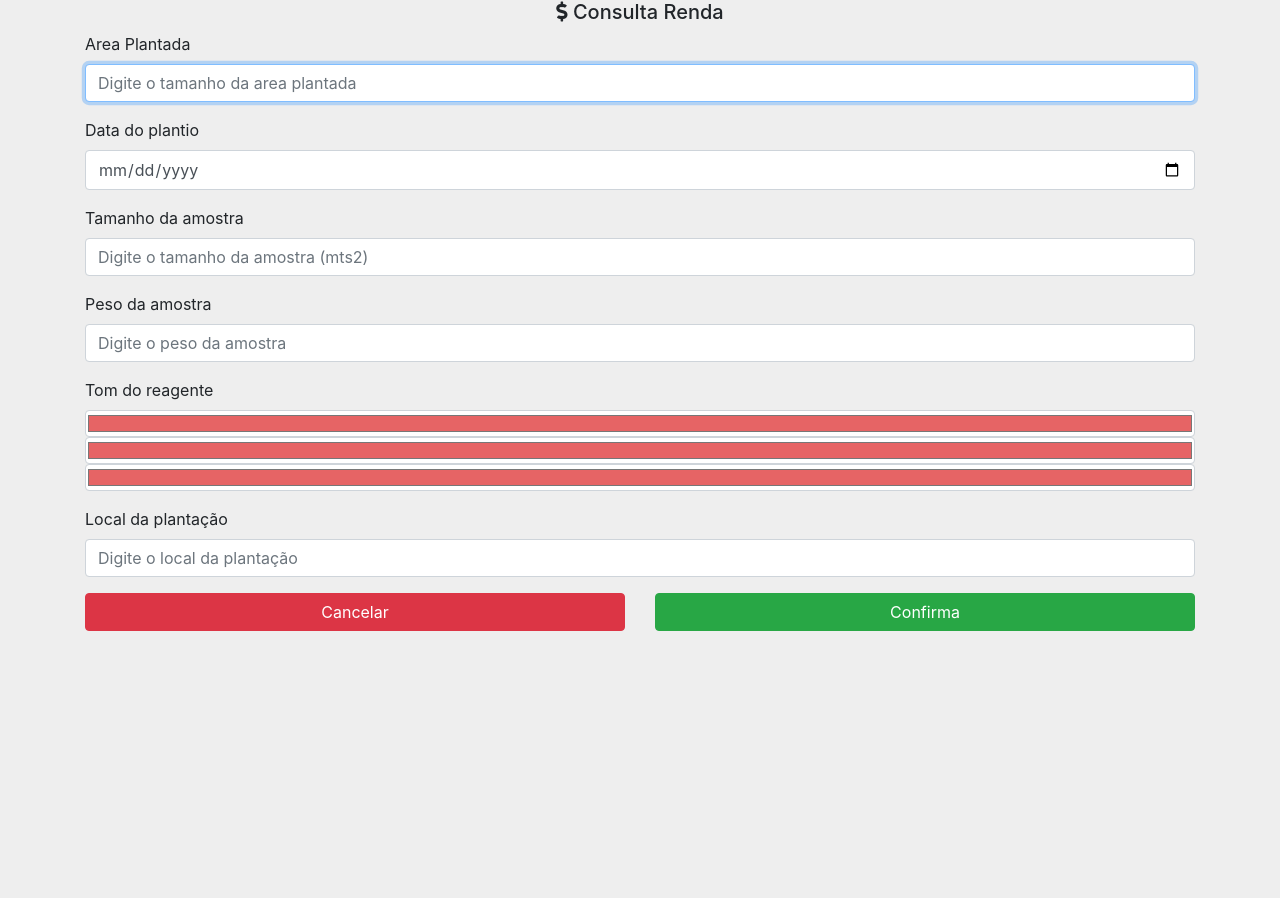
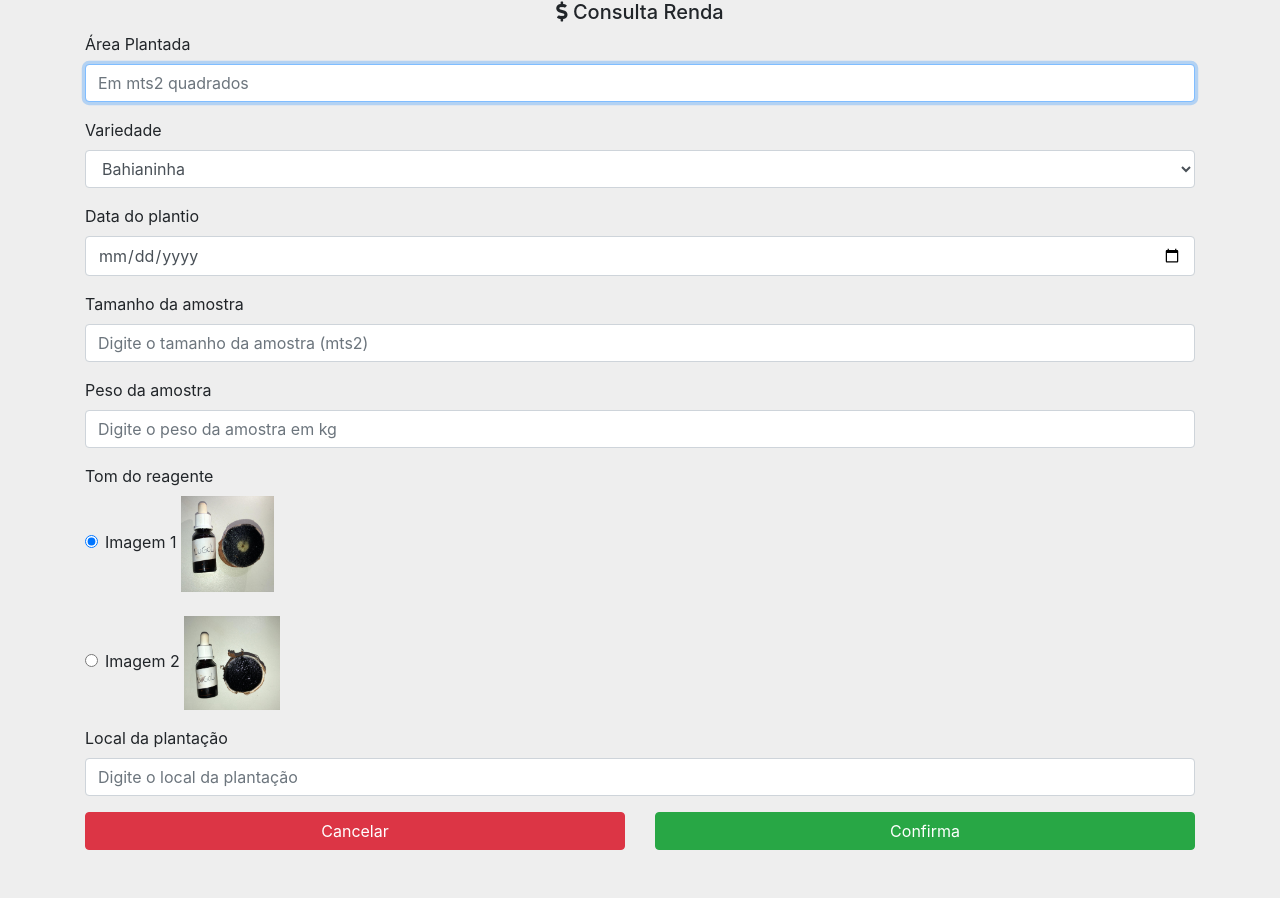
Before and after one commit to juniortada/hackthon_fiman_2018, a Flask app: template app/templates/consulta_renda.html in a window 1280 px wide. Shown: the part 62-960 px from the top of the page. Before the commit the page ends 693 px from the top, so only its background shows below. Run offline with Flask 2, Linux system fonts and the light colour scheme; the template is opened without the code that fills it, so the values that code supplies are empty; the visitor is signed in with stand-in values (Sample User, id 1); parts of the project's set-up code (start-up, migrations or seed data) failed here and were passed over; some libraries are stand-ins or nearby versions.

Commit message:
[new] calculo de renda

```diff
--- a/app/dadosiniciais.py
+++ b/app/dadosiniciais.py
@@ -28,6 +28,7 @@ def dadosIniciais():
             # renda
             renda = Renda()
             renda.produtor = 'Maria do Céu'
+            renda.variedade = 'Iapar'
             renda.area = float(2)
             renda.amostra = float(1)
             renda.peso = float(5)
--- a/app/templates/consulta_renda.html
+++ b/app/templates/consulta_renda.html
@@ -5,9 +5,19 @@
 
     <form method="POST" name="renda" id="renda">
       <div class="form-group">
-        <label for="area">Area Plantada</label>
-        <div name="autocomplete" id="autocomplete">
-            <input type="text" id="area" name="area" class="form-control" placeholder="Digite o tamanho da area plantada" required autofocus autocomplete="off">
+        <label for="area">Área Plantada</label>
+        <div>
+            <input type="text" id="area" name="area" class="form-control" placeholder="Em mts2 quadrados" required autofocus autocomplete="off">
+        </div>
+      </div>
+      <div class="form-group">
+        <label for="variedade">Variedade</label>
+        <div>
+            <select class="form-control" id="variedade" name="variedade">
+              <option value="Bahianinha">Bahianinha</option>
+              <option value="Fécula Branca">Fécula Branca</option>
+              <option value="Iapar">Iapar</option>
+            </select>
         </div>
       </div>
       <div class="form-group">
@@ -18,27 +28,41 @@
       </div>
       <div class="form-group">
         <label for="amostra">Tamanho da amostra</label>
-        <div name="autocomplete" id="autocomplete">
+        <div>
             <input type="text" id="amostra" name="amostra" class="form-control typeahead" placeholder="Digite o tamanho da amostra (mts2)" required autofocus autocomplete="off">
         </div>
       </div>
       <div class="form-group">
         <label for="peso">Peso da amostra</label>
-        <div name="autocomplete" id="autocomplete">
-            <input type="text" id="peso" name="peso" class="form-control typeahead" placeholder="Digite o peso da amostra" required autofocus autocomplete="off">
+        <div>
+            <input type="text" id="peso" name="peso" class="form-control typeahead" placeholder="Digite o peso da amostra em kg" required autofocus autocomplete="off">
         </div>
       </div>
       <div class="form-group">
         <label for="tom">Tom do reagente</label>
         <div class="">
-            <input type="color" value="#e66465" id="tom" name="tom" class="form-control">
-            <input type="color" value="#e66465" id="tom" name="tom" class="form-control">
-            <input type="color" value="#e66465" id="tom" name="tom" class="form-control">
+            <div class="form-check">
+              <label class="form-check-label" for="baixo">
+              <input class="form-check-input" type="radio" name="tom" id="tom" value="1" checked>
+                Imagem 1
+              </label>
+              <img src="{{ url_for('static', filename='image/amostra_baixa.jpeg')}}">
+            </div>
+        </div>
+        <br>
+        <div class="">
+            <div class="form-check">
+              <label class="form-check-label" for="alto">
+              <input class="form-check-input" type="radio" name="tom" id="tom" value="2">
+                Imagem 2
+              </label>
+              <img src="{{ url_for('static', filename='image/amostra_alta.jpeg')}}">
+            </div>
         </div>
       </div>
       <div class="form-group">
+        <div>
         <label for="local">Local da plantação</label>
-        <div>
             <input type="text" id="local" name="local" class="form-control" placeholder="Digite o local da plantação" required autofocus autocomplete="off">
         </div>
       </div>
@@ -64,6 +88,10 @@
     input[type=color].form-control {
       padding: 0px;
     }
+    img{
+      max-width: 96px;
+      max-height: 96px;
+    }
   </style>
   {% endblock %}
 
```
Also changed, not shown: app/admin/controller_agro.py (+33 -14 lines), app/admin/models.py (+8 -0 lines), app/templates/resultados.html (+7 -0 lines), app/static/image/amostra_alta.jpeg (added), app/static/image/amostra_baixa.jpeg (added).
